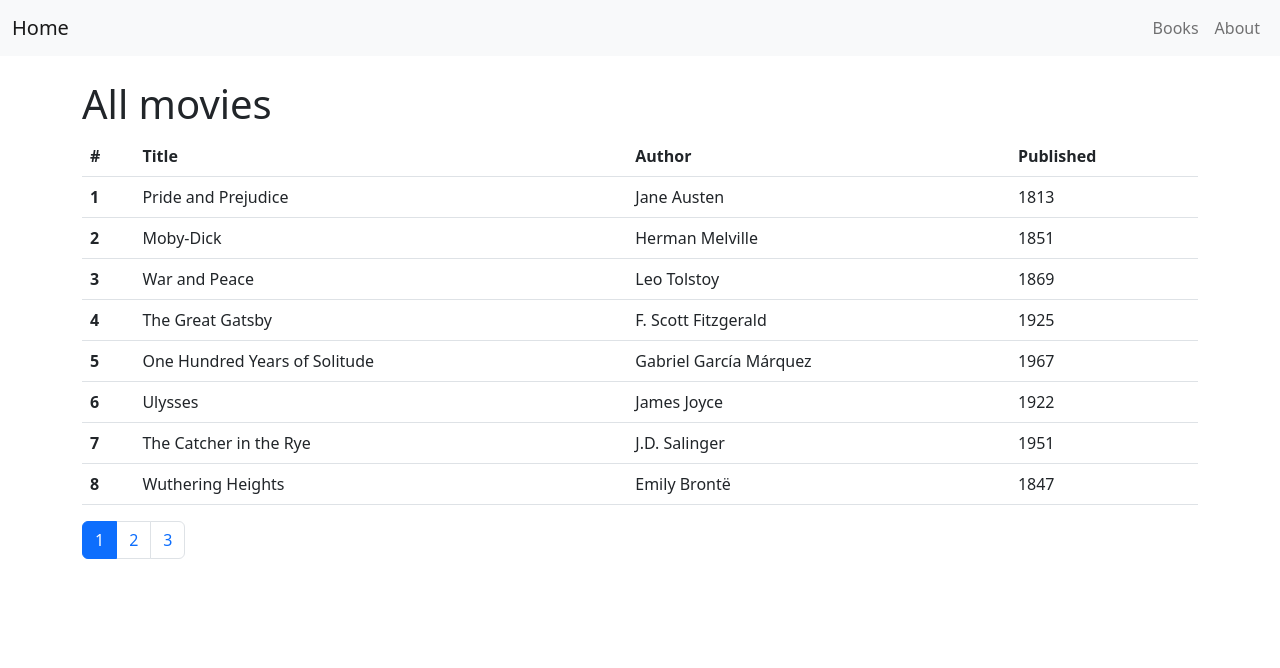
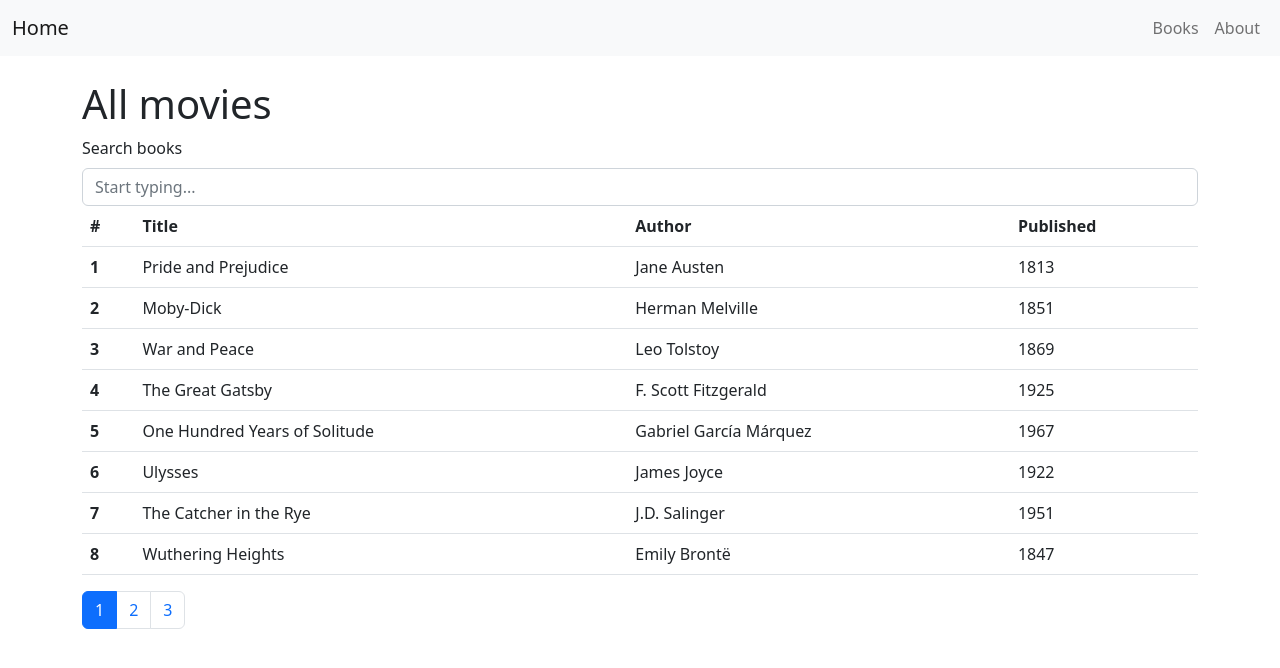
Before and after one commit to thomasdevisser/react-book-overview, a React (Create React App) app: page / in a window 1280 px wide. Shown: the top 668 px of the page. Built offline with nearby package versions, Linux system fonts and the light colour scheme.

Commit message:
Added live search

```diff
--- a/src/components/BookOverview.jsx
+++ b/src/components/BookOverview.jsx
@@ -1,22 +1,26 @@
 import { useState } from "react";
 import Booklist from "./Booklist";
 import classicBooks from "../data";
-import { getBooksOnPage } from "../helpers";
+import { getBooksOnPage, filterBooks } from "../helpers";
 import Pagination from "./Pagination";
+import Search from "./Search";
 
 function BookOverview() {
   const [books] = useState(classicBooks);
   const [currentPage, setCurrentPage] = useState(1);
   const [pageSize] = useState(8);
+  const [searchValue, setSearchValue] = useState("");
 
-  const booksOnPage = getBooksOnPage(books, pageSize, currentPage);
+  const filteredBooks = filterBooks(books, searchValue);
+  const booksOnPage = getBooksOnPage(filteredBooks, pageSize, currentPage);
 
   return (
     <main className="container py-4">
       <h1>All movies</h1>
+      <Search setSearchValue={setSearchValue} searchValue={searchValue} />
       <Booklist books={booksOnPage} />
       <Pagination
-        count={books.length}
+        count={filteredBooks.length}
         pageSize={pageSize}
         currentPage={currentPage}
         makeActive={(e) => setCurrentPage(e.target.parentNode.id)}
--- a/src/components/Pagination.jsx
+++ b/src/components/Pagination.jsx
@@ -1,5 +1,4 @@
 import _ from "lodash";
-import { useEffect } from "react";
 
 function Pagination({ pageSize, currentPage, count, makeActive }) {
   const pages = _.range(1, count / pageSize + 1);
--- /dev/null
+++ b/src/components/Search.jsx
@@ -0,0 +1,21 @@
+function Search({ searchValue, setSearchValue }) {
+  return (
+    <div>
+      <label htmlFor="searchbar" className="form-label">
+        Search books
+      </label>
+      <input
+        onChange={(e) => {
+          setSearchValue(e.target.value);
+        }}
+        value={searchValue}
+        type="search"
+        className="form-control"
+        id="searchbar"
+        placeholder="Start typing..."
+      />
+    </div>
+  );
+}
+
+export default Search;
--- a/src/data.js
+++ b/src/data.js
@@ -119,6 +119,12 @@ const classicBooks = [
     author: "Harper Lee",
     published: 1960,
   },
+  {
+    id: 21,
+    title: "The Haunting Of Hill House",
+    author: "Shirley Jackson",
+    published: 1960,
+  },
 ];
 
 export default classicBooks;
--- a/src/helpers.js
+++ b/src/helpers.js
@@ -1,7 +1,15 @@
 import _ from "lodash";
 
-export function getBooksOnPage(allBooks, pageSize, currentPage) {
+export function getBooksOnPage(books, pageSize, currentPage) {
   const startIndex = (currentPage - 1) * pageSize;
-  const books = _(allBooks).slice(startIndex).take(pageSize).value();
+  books = _(books).slice(startIndex).take(pageSize).value();
   return books;
 }
+
+export function filterBooks(books, searchValue) {
+  if ("" === searchValue) {
+    return books;
+  }
+
+  return books.filter((book) => book.title.toLowerCase().startsWith(searchValue.toLowerCase()));
+}
```
